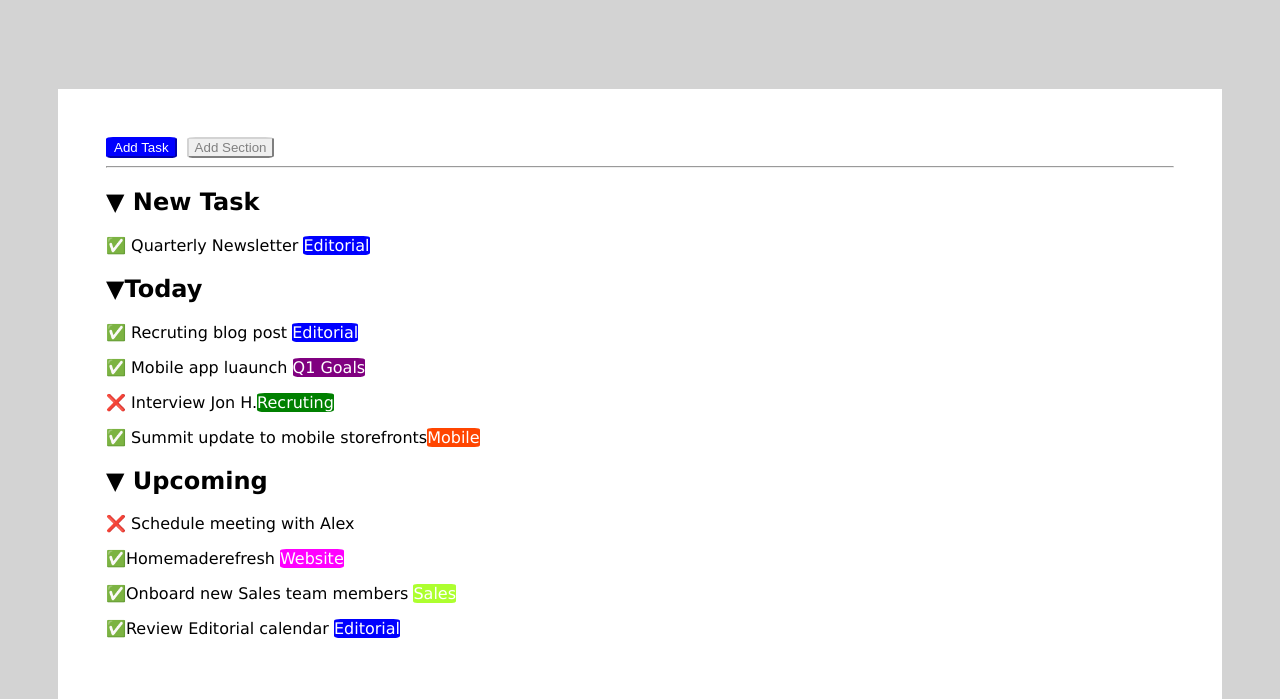
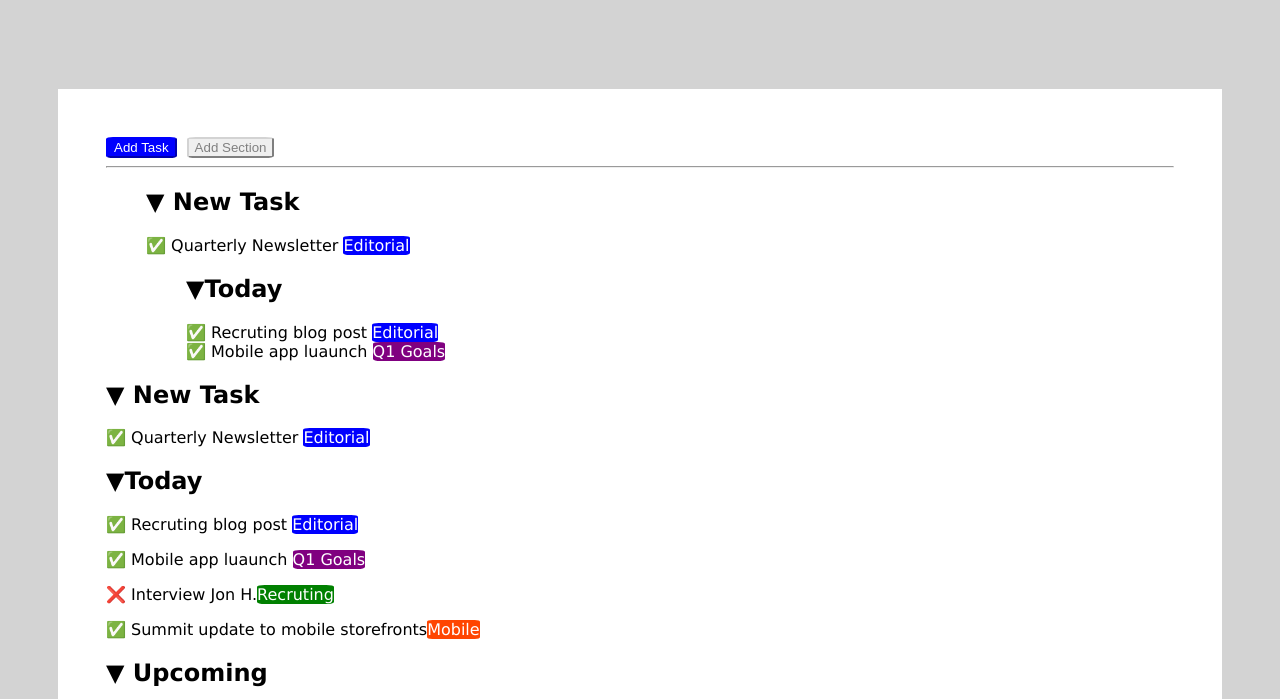
Before and after one commit to SimoneBaca/html-css-toboolist, a plain HTML site: page index.html in a window 1280 px wide. Shown: the part 84-783 px from the top of the page. Drawn offline with Linux system fonts and the light colour scheme.

Commit message:
correction

```diff
--- a/index.html
+++ b/index.html
@@ -19,6 +19,19 @@
                 Section</button>
             <hr>
             <div class="text">
+                <ul class="list"><h2>&#9660; New Task</h2>
+                    <li>&#9989; Quarterly Newsletter <span class="blue">Editorial</span> </li>
+                    <ul class="list"><h2>&#9660;Today</h2>
+                        <li>&#9989; Recruting blog post <span class="blue">Editorial</span></li>
+                        <li>&#9989; Mobile app luaunch <span class="purple">Q1 Goals</span></li>
+
+                    </ul>
+
+
+
+
+
+                </ul>
                 <h2>&#9660; New Task</h2>
                 <p>&#9989; Quarterly Newsletter <span class="blue">Editorial</span></p>
                 <h2>&#9660;Today</h2>
--- a/style.css
+++ b/style.css
@@ -84,3 +84,6 @@ main {
 footer {
     margin-left: 50px;
 }
+.list{
+  list-style: none;
+}
```
